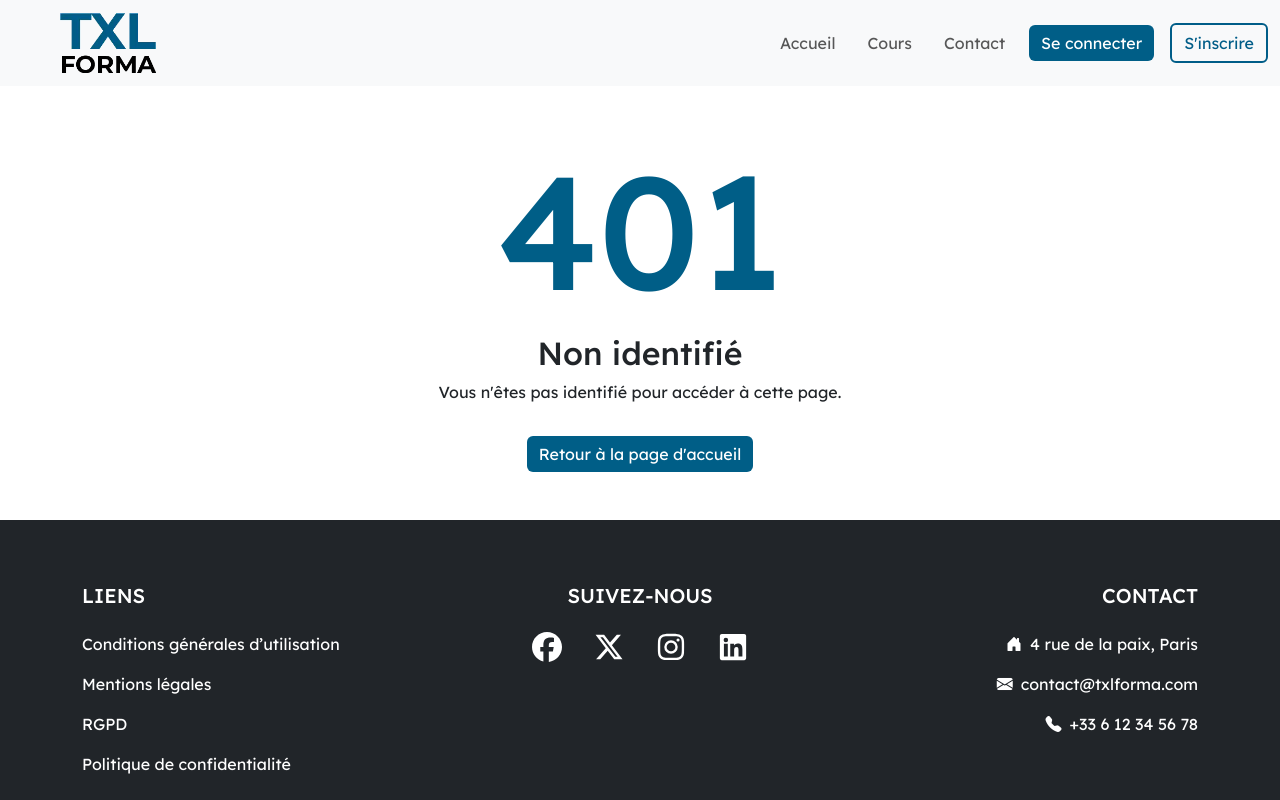
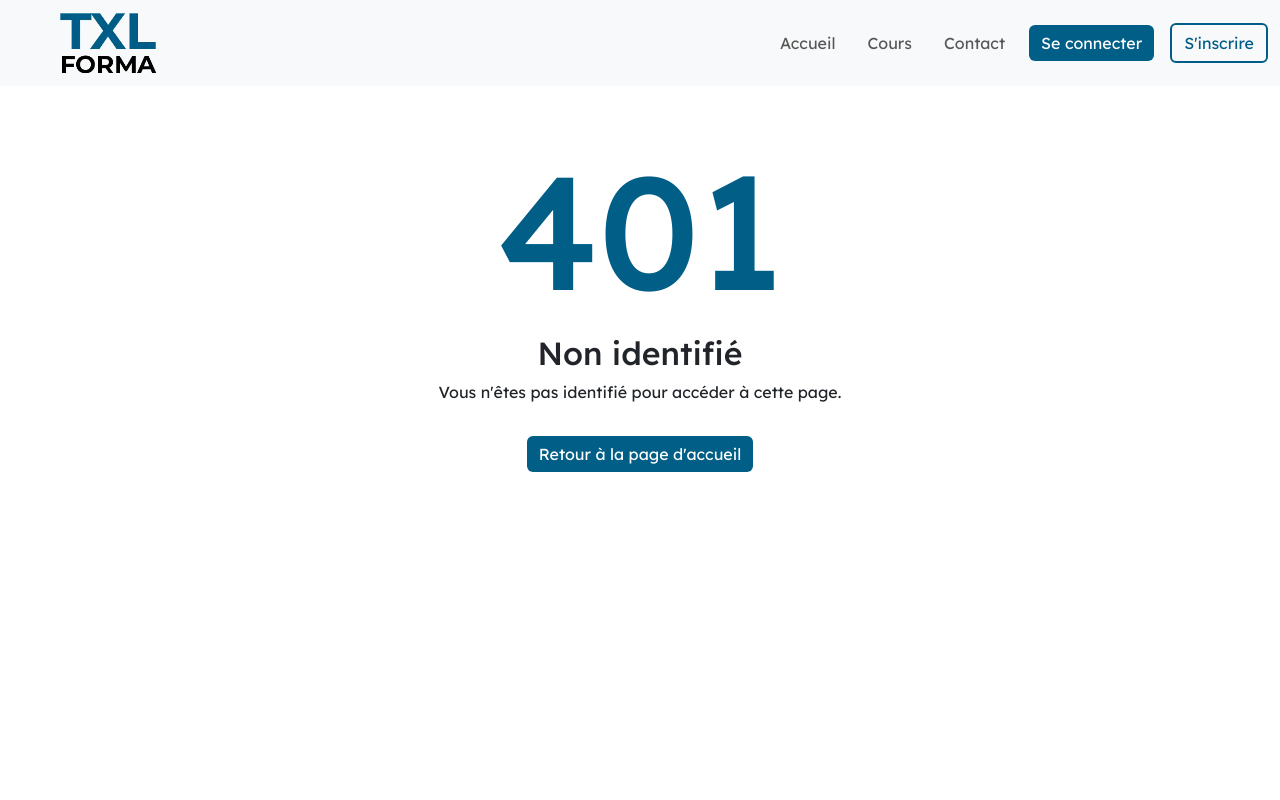
Before and after one commit to MatteoBaldinetti/SAE-501_Synapse, a React (Vite) app: page /401 in a window 1280 px wide. Shown: the top 800 px of the page. Built offline with nearby package versions, Linux system fonts and the light colour scheme; no server answers.

Commit message:
Fixing min height

```diff
--- a/src/styles/Error401.css
+++ b/src/styles/Error401.css
@@ -1,5 +1,6 @@
 .error-401 {
     text-align: center;
+    min-height: 85vh;
 }
 
 .error-401 h1 {
--- a/src/styles/Error403.css
+++ b/src/styles/Error403.css
@@ -1,5 +1,6 @@
 .error-403 {
     text-align: center;
+    min-height: 85vh;
 }
 
 .error-403 h1 {
--- a/src/styles/Error404.css
+++ b/src/styles/Error404.css
@@ -1,5 +1,6 @@
 .error-404 {
     text-align: center;
+    min-height: 85vh;
 }
 
 .error-404 h1 {
```
